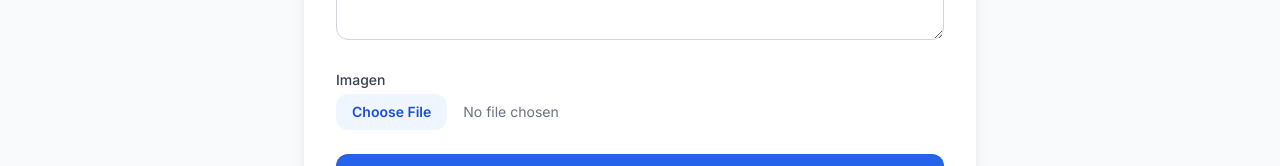
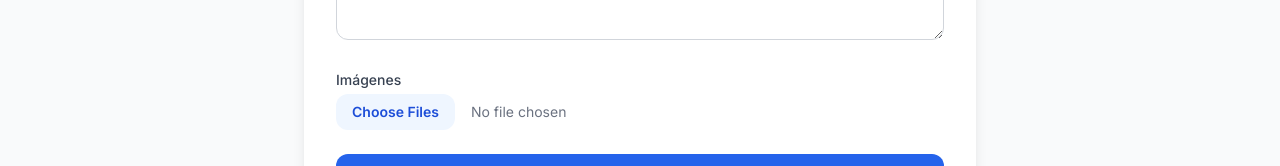
Before and after one commit to DanielSan02/Fundacion-Elojim, a Next.js app: page /registerNews in a window 1280 px wide. Shown: the part 440-606 px from the top of the page. Built offline with nearby package versions, Linux system fonts and the light colour scheme.

Commit message:
feat: actualizar formulario de registro de noticias para permitir múltiples imágenes

```diff
--- a/src/app/registerNews/page.jsx
+++ b/src/app/registerNews/page.jsx
@@ -11,7 +11,7 @@ export default function RegisterNewsPage() {
     const [form, setForm] = useState({
         title: "",
         content: "",
-        image: null
+        images: []
     })
 
     const handleChange = (e) => {
@@ -20,7 +20,7 @@ export default function RegisterNewsPage() {
     }
 
     const handleFileChange = (e) => {
-        setForm({ ...form, image: e.target.files[0] })
+        setForm({ ...form, images: Array.from(e.target.files) })
     }
 
     const handleSubmit = async (e) => {
@@ -28,7 +28,7 @@ export default function RegisterNewsPage() {
         const data = new FormData()
         data.append("title", form.title)
         data.append("content", form.content)
-        if (form.image) data.append("image", form.image)
+        form.images.forEach((img, i) => data.append("images", img))
 
         const res = await fetch("/api/news", {
             method: "POST",
@@ -75,12 +75,13 @@ export default function RegisterNewsPage() {
                         </div>
                         <div>
                             <label htmlFor="image" className="block text-sm font-medium text-gray-700 mb-1">
-                                Imagen
+                                Imágenes
                             </label>
                             <input
                                 id="image"
                                 type="file"
                                 accept="image/*"
+                                multiple
                                 onChange={handleFileChange}
                                 className="block w-full text-sm text-gray-500 file:mr-4 file:py-2 file:px-4
                            file:rounded-xl file:border-0
```
